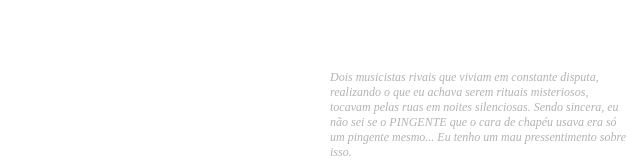
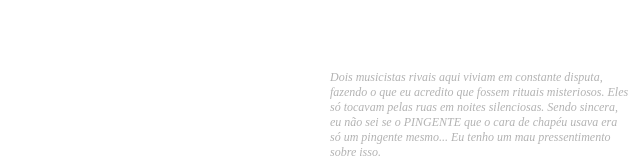
Before and after one commit to 150b3l/TijolosAmarelos, a plain HTML site: page lost_girl.html in a window 1280 px wide. Shown: the part 630-797 px from the top of the page, 640-1280 px from the left. Drawn offline with Linux system fonts and the light colour scheme.

Commit message:
Update lost_girl.html

```diff
--- a/lost_girl.html
+++ b/lost_girl.html
@@ -19,7 +19,7 @@
         <p>HTTP 404 - File not found<br>Internet Explorer</p>
         </div>
     <div id="musicista">
-        Dois musicistas rivais que viviam em constante disputa, realizando o que eu achava serem rituais misteriosos, tocavam pelas ruas em noites silenciosas.
+        Dois musicistas rivais aqui viviam em constante disputa, fazendo o que eu acredito que fossem rituais misteriosos. Eles só tocavam pelas ruas em noites silenciosas.
         Sendo sincera, eu não sei se o PINGENTE que o cara de chapéu usava era só um pingente mesmo... Eu tenho um mau pressentimento sobre isso.
     </div>
 
```
